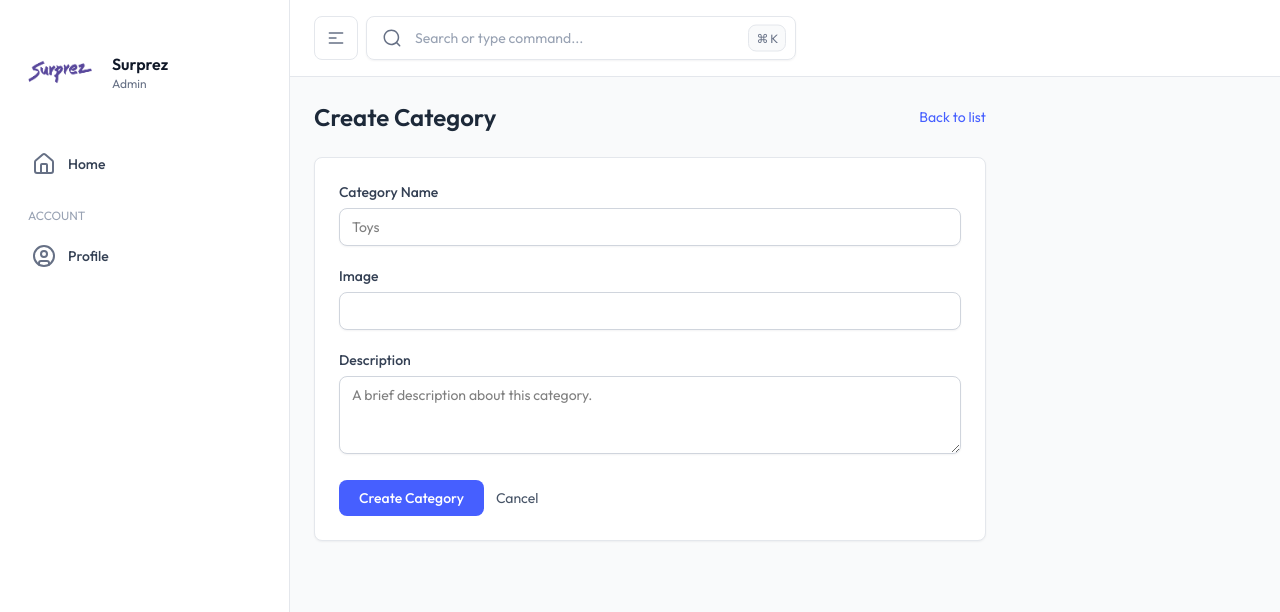
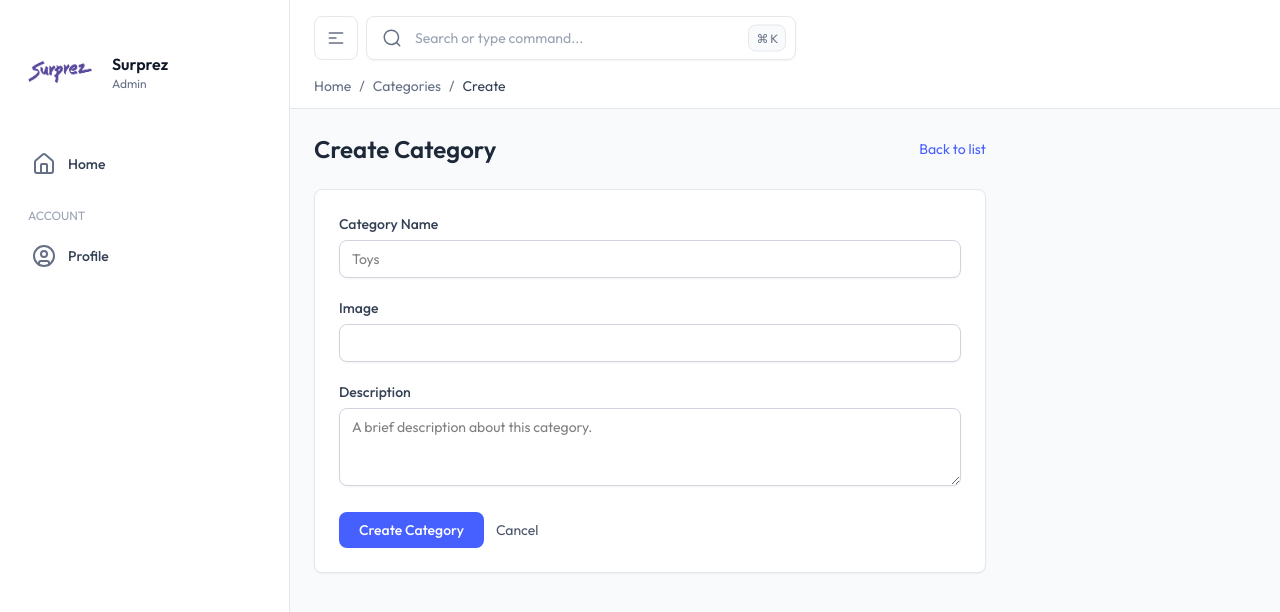
Before and after one commit to dennyneelamkavil/surprez-admin, a Next.js app: page /categories/create in a window 1280 px wide. Shown: the top 612 px of the page. Built offline with nearby package versions, Linux system fonts and the light colour scheme; no server answers.

Commit message:
breadcrumbs added; userdropdown behaviour corrected

```diff
--- /dev/null
+++ b/components/header/Breadcrumbs.tsx
@@ -0,0 +1,53 @@
+"use client";
+
+import Link from "next/link";
+import { usePathname } from "next/navigation";
+
+const isMongoId = (value: string) => /^[a-f\d]{24}$/i.test(value);
+
+export default function Breadcrumbs() {
+  const pathname = usePathname();
+
+  const segments = pathname.split("/").filter(Boolean);
+
+  const filteredSegments = segments.filter((segment) => !isMongoId(segment));
+
+  const breadcrumbs = filteredSegments.map((segment, index) => {
+    const href = "/" + filteredSegments.slice(0, index + 1).join("/");
+    const label = segment
+      .replace(/-/g, " ")
+      .replace(/\b\w/g, (l) => l.toUpperCase());
+
+    return { href, label };
+  });
+
+  return (
+    <nav
+      aria-label="Breadcrumb"
+      className="px-3 pb-3 text-sm text-gray-500 lg:px-6 dark:text-gray-400"
+    >
+      <ol className="flex items-center gap-2">
+        <li>
+          <Link href="/" className="hover:text-brand-500">
+            Home
+          </Link>
+        </li>
+
+        {breadcrumbs.map((crumb, i) => (
+          <li key={crumb.href} className="flex items-center gap-2">
+            <span>/</span>
+            {i === breadcrumbs.length - 1 ? (
+              <span className="text-gray-700 dark:text-gray-200">
+                {crumb.label}
+              </span>
+            ) : (
+              <Link href={crumb.href} className="hover:text-brand-500">
+                {crumb.label}
+              </Link>
+            )}
+          </li>
+        ))}
+      </ol>
+    </nav>
+  );
+}
--- a/components/header/UserDropdown.tsx
+++ b/components/header/UserDropdown.tsx
@@ -38,6 +38,11 @@ export default function UserDropdown() {
       isLoading: false,
       autoClose: 3000,
     });
+  }
+
+  function handleThemeToggle() {
+    toggleTheme();
+    closeDropdown();
   }
 
   return (
@@ -134,7 +139,7 @@ export default function UserDropdown() {
 
         {/* Theme Toggle */}
         <button
-          onClick={toggleTheme}
+          onClick={handleThemeToggle}
           className="flex items-center gap-3 px-3 py-2 mt-3 font-medium rounded-lg group text-theme-sm
             text-gray-700 hover:bg-gray-100 hover:text-gray-700
             dark:text-gray-400 dark:hover:bg-white/5 dark:hover:text-gray-300"
--- a/layout/AppHeader.tsx
+++ b/layout/AppHeader.tsx
@@ -1,5 +1,6 @@
 "use client";
 
+import Breadcrumbs from "@/components/header/Breadcrumbs";
 import UserDropdown from "@/components/header/UserDropdown";
 import { useSidebar } from "@/context/SidebarContext";
 import Image from "next/image";
@@ -122,6 +123,7 @@ const AppHeader: React.FC = () => {
           <UserDropdown />
         </div>
       </div>
+      <Breadcrumbs />
     </header>
   );
 };
```
